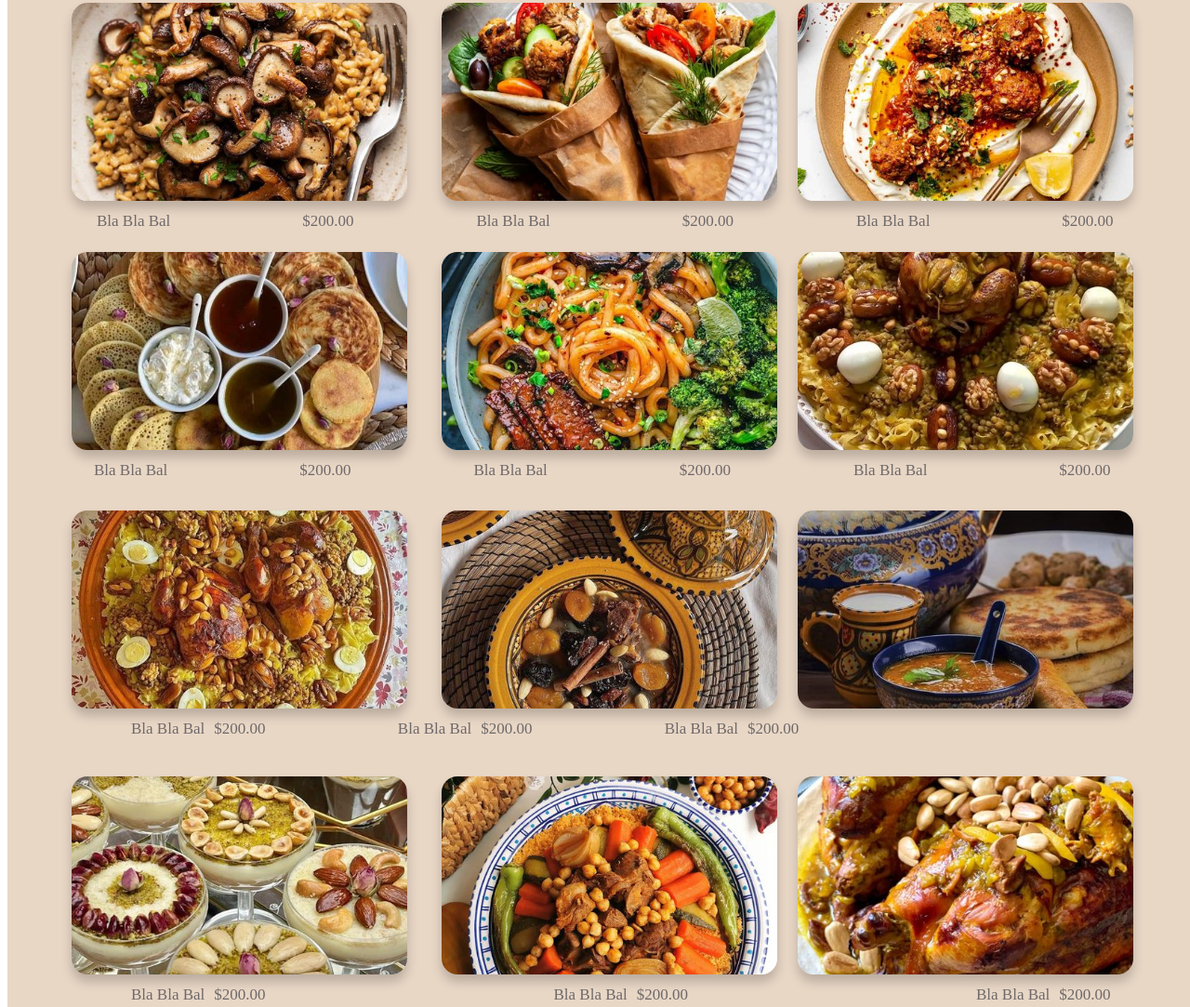
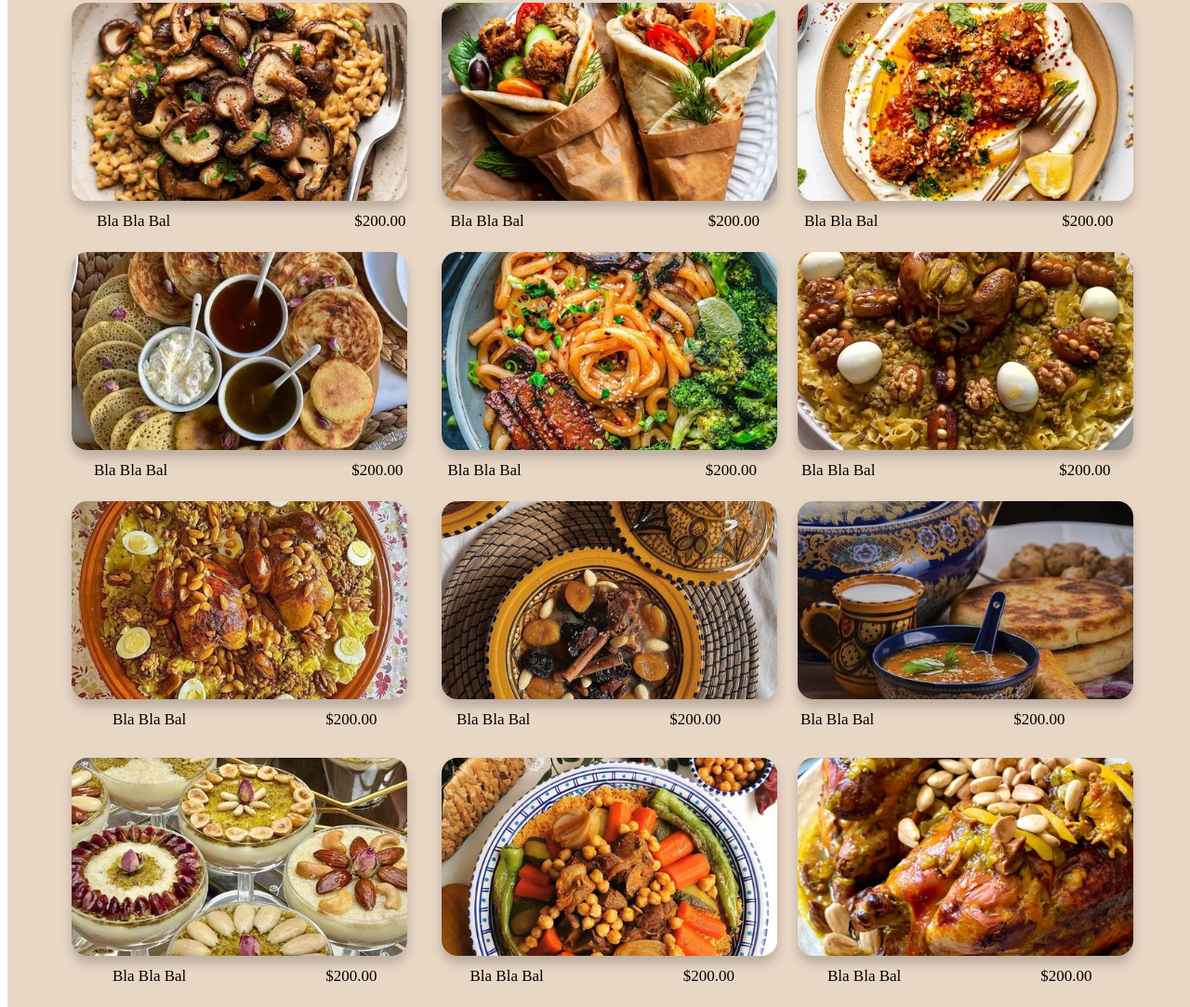
Before and after one commit to hibzzzzzz/EasyByte, a website: page html/MenuPage.html in a window 1280 px wide. Shown: the part 240-1323 px from the top of the page at 93% size. Drawn offline with Linux system fonts and the light colour scheme; a web font is replaced by a local one.

Commit message:
fixing errors

```diff
--- a/css/MenuPage.css
+++ b/css/MenuPage.css
@@ -157,7 +157,7 @@
   font-family: 'Inika';
   font-weight: 400;
   font-size: 17px;
-  color: #6E6969;
+  color: #000000;
 }
 .MenuPage .bla-bla-bal-4 {
   margin-bottom: 8px;
@@ -175,7 +175,7 @@
   font-family: 'Inika';
   font-weight: 400;
   font-size: 17px;
-  color: #6E6969;
+  color: #000000;
 }
 .MenuPage .bla-bla-bal-5 {
   margin: 3px 0 5px 0;
@@ -196,7 +196,7 @@
   color: #6E6969;
 }
 .MenuPage .container-7 {
-  margin: 0 25px 33px 24px;
+  margin: 0 25px 23px 24px;
   display: flex;
   flex-direction: row;
   justify-content: space-between;
@@ -206,12 +206,15 @@
 
 
 .container-88 {
+
     display: flex;
+    justify-content: space-between;
+  width: 1093.6px;
     flex-direction: row; /* Arrange items horizontally */
 }
 
 .menu-list {
-  margin: 0 25px 33px 24px;
+  margin: 0 25px 23px 4px;
 
     list-style-type: none;
     display: flex;
@@ -228,7 +231,7 @@
 }
 
 .dish{
-    margin-right: 10px; /* Adjust spacing between dish and price */
+    margin-right: 150px; /* Adjust spacing between dish and price */
 }
 
 .MenuPage .rectangle-7 {
```
